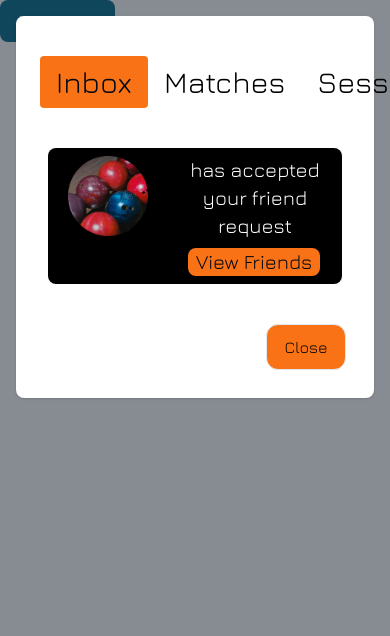
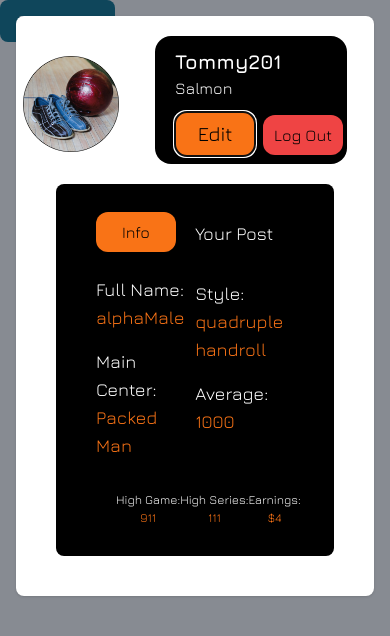
Before and after one commit to JayvonK/Full-Stack---Strike-Showdown, a Next.js app: page /pages/ModalTestPage in a window 390 px wide. Shown: the top 636 px of the page. Built offline with nearby package versions, Linux system fonts and the light colour scheme.

Commit message:
More responsivenesss

```diff
--- a/src/app/pages/ModalTestPage/page.tsx
+++ b/src/app/pages/ModalTestPage/page.tsx
@@ -19,8 +19,8 @@ function page() {
       <Modal dismissible show={openModal} onClose={() => setOpenModal(false)}>
 
        {/* <FriendsModalComponent/>  */}
-     <InboxModalComponent/>
-      {/* <ProfileModalComponent userName={'Tommy201'} proNouns={'Salmon'} fullName={'alphaMale'} mainCenter={'Packed Man'} average={'1000'} highGames={'911'} highSeries={'111'} earnings={'4'} style={'quadruple handroll'} />  */}
+     {/* <InboxModalComponent/>   */}
+      <ProfileModalComponent userName={'Tommy201'} proNouns={'Salmon'} fullName={'alphaMale'} mainCenter={'Packed Man'} average={'1000'} highGames={'911'} highSeries={'111'} earnings={'4'} style={'quadruple handroll'} />
  {/* <JoinSessionModalComponent />  */}
 {/* <ViewProfileModalComponent userName={'Briaaa'} proNouns={'hers/she'} record={'15'} mainCenter={'267'} average={'150'} highGames={'140'} highSeries={'100'} earnings={'2000'} style={'Righty'} email={'briaharrold@gmail.com'}/> */}
 
--- a/src/components/PageComponents/ModalComponents/FriendsModalComponent.tsx
+++ b/src/components/PageComponents/ModalComponents/FriendsModalComponent.tsx
@@ -3,7 +3,7 @@ import UserMinus from "../../../../public/images/UserMinus.png";
 import ProfilePic from "../../../../public/images/Ellipse 16.png";
 import { useState } from 'react';
 import { Modal, Button} from 'flowbite-react';
-import "../../../app/css/LoginPage.css";
+import "../../../app/css/LoginPageAndHome.css";
 const FriendsModalComponent = () => {
     const [openModal, setOpenModal] = useState(false);
   return (
--- a/src/components/PageComponents/ModalComponents/InboxModalComponent.tsx
+++ b/src/components/PageComponents/ModalComponents/InboxModalComponent.tsx
@@ -34,10 +34,10 @@ const InboxModalComponent = () => {
   };
   return (
     <>
-      <div className="px-6 py-10 ">
+      <div className="  px-6 py-5  lg:py-10 ">
         <div className="flex justify-evenly">
           <button
-            className={`tab-button px-4 w-48 py-2 rounded focus:outline-none jura text-3xl ${
+            className={`tab-button px-4 w-48 py-2 rounded focus:outline-none jura text-xl md:text-2xl lg:text-3xl ${
               activeTab === "Inbox" ? "bg-orange-500   " : " text-black"
             }`}
             onClick={() => handleTabChange("Inbox")}
@@ -45,7 +45,7 @@ const InboxModalComponent = () => {
             Inbox
           </button>
           <button
-            className={`tab-button px-4 py-2 w-48 rounded focus:outline-none jura text-3xl ${
+            className={`tab-button px-4 py-2 w-48 rounded focus:outline-none jura text-xl md:text-2xl lg:text-3xl ${
               activeTab === "Matches" ? "bg-orange-500 " : " text-black "
             }`}
             onClick={() => handleTabChange("Matches")}
@@ -53,7 +53,7 @@ const InboxModalComponent = () => {
             Matches
           </button>
           <button
-            className={`tab-button px-4 py-2 w-48 rounded focus:outline-none jura text-3xl ${
+            className={`tab-button px-4 py-2 w-48 rounded focus:outline-none jura text-xl md:text-2xl lg:text-3xl ${
               activeTab === "Sessions" ? "bg-orange-500  " : " text-black"
             }`}
             onClick={() => handleTabChange("Sessions")}
@@ -69,34 +69,34 @@ const InboxModalComponent = () => {
             <img className="h-20" alt="" src={ProfilePic.src} />{" "}
             <div className="pl-10 ">
               {" "}
-              <h2 className="text-center text-xl pb-2 jura text-white">
-                <h1></h1> has accepted your friend request
+              <h2 className="text-center text-lg md:text-2xl lg:text-3xl pb-3 jura  text-white">
+               has accepted your friend request
               </h2>
-              <button   className="text-center text-xl bg-orange-500 rounded-lg jura px-2">
+              <button   className="text-center text-xl md:text-2xl lg:text-3xl bg-orange-500 rounded-lg jura px-2">
                 View Friends
               </button>
             </div>
           </div>
         )}
         {tabTwoActive && (
-          <h2 className="text-center text-3xl jura py-40 px-40">
+          <h2 className="text-center text-xl md:text-2xl lg:text-3xl jura py-20 px-20 lg:py-40 lg:px-40">
             No Notifications
           </h2>
         )}
         {tabThreeActive && (
-          <h2 className="text-center text-3xl jura  py-40 px-40">
+          <h2 className="text-center text-xl md:text-2xl lg:text-3xl jura py-20 px-20  lg:py-40 lg:px-40">
             No Notifications
           </h2>
         )}
       </div>
 
       <div className="flex justify-end py-7 px-7">
-        <Button
-          className=" border-color outline-none   mt-3 bg-orange-500  w-20 md:w-36 rounded-xl  md:rounded-lg  hover:!bg-orange-500 text-black jura"
+        <button
+          className=" border-color focus:outline-none h-10 md:h-12 lg:h-14    mt-3 bg-orange-500  w-20 md:w-36 rounded-md    hover:!bg-orange-500 text-black jura"
           onClick={() => setOpenModal(false)}
         >
-          <h3 className=" text-base  md:text-3xl   ">Close</h3>
-        </Button>
+          <h3 className=" text-xl md:text-2xl lg:text-3xl   ">Close</h3>
+        </button>
       </div>
     </>
   );
--- a/src/components/PageComponents/ModalComponents/ProfileModalComponent.tsx
+++ b/src/components/PageComponents/ModalComponents/ProfileModalComponent.tsx
@@ -1,7 +1,7 @@
 
 import React, { useState } from 'react'
 import { Modal } from 'flowbite-react';
-import "../../../app/css/LoginPage.css";
+import "../../../app/css/LoginPageAndHome.css";
 import ProfilePic2 from "../../../../public/images/profilePIc.png";
 import { useRouter } from 'next/navigation';
 const ProfileModalComponent = (props:{userName:string, proNouns:string, fullName:string, mainCenter:string, average:string, highGames:string, highSeries:string, earnings:string, style:string }) => {
@@ -21,7 +21,7 @@ const ProfileModalComponent = (props:{userName:string, proNouns:string, fullName
         className=" mt-5 lg:ml-5 ml-0  md:mt-5 lg:mt-10 pr-4 h-24 md:h-48"
       ></img>
     </div>
-<div className='lg:px-5 mx-5 lg:mx-0 my-0 lg:my-5'>
+<div className='lg:px-5 mx-5 lg:mx-0 my-0 lg:my-5 '>
     <div className="grid grid-flow-col overflow-hidden  bg-black rounded-2xl w-48 justify-center   md:mx-0 md:px-0 md:pt-4 md:pb-4 md:pr-5    md:w-96 md:h-60">
       <div className=" ml-4 ">
         <div className="grid grid-flow-col  auto-cols-max justify-start items-center pb-3 ">
@@ -38,7 +38,7 @@ const ProfileModalComponent = (props:{userName:string, proNouns:string, fullName
 
         <div className=" justify-center">
           <button className="  bg-orange-500 md:mt-5 mr-2   w-20 md:w-36 rounded-xl  md:rounded-2xl pt-2 pb-2  hover:!bg-orange-500 mb-2 text-black jura">
-            <h3 className="text-base md:text-3xl">Edit</h3>
+            <h3 className="text-xl md:text-3xl">Edit</h3>
           </button>
 
           <button onClick={handleLogOut} className="bg-red-500 md:ml-10    w-20 md:w-36 rounded-xl  md:rounded-2xl pt-2 pb-2  text-black jura">
@@ -49,42 +49,42 @@ const ProfileModalComponent = (props:{userName:string, proNouns:string, fullName
     </div>
   </div>
   </div>
-<div className='lg:px-5 lg:pb-5  '>
-  <div className="rounded-xl   bg-black  justify-center px-2 py-2 mx-5 lg:mx-0 mb-5  lg:px-10 lg:">
-    <div className="rounded-xl   justify-space bg-black w-50  grid grid-flow-col auto-cols">
+<div className='px-5 pb-5  '>
+  <div className="rounded-lg   bg-black  justify-center  py-2 mx-5  mb-5  px-10 ">
+    <div className="rounded-lg   justify-space bg-black w-50  grid grid-flow-col auto-cols">
       <div className="">
         <h1 className=" bg-orange-500    text-center mt-5   text-base md:text-3xl md:w-36   w-20  rounded-xl  md:rounded-2xl    pt-2 pb-2  mb-2 text-black jura">
           Info
         </h1>
-        <p className="text-white jura text-xs md:text-xl pt-4">
+        <p className="text-white jura text-lg md:text-xl pt-4">
           Full Name:
         </p>
-        <p className="text-orange-500 text-sm jura md:text-2xl ">
+        <p className="text-orange-500 text-lg jura md:text-2xl ">
           {props.fullName}
         </p>
 
-        <p className="text-white jura text-xs md:text-xl pt-4 ">
+        <p className="text-white jura text-lg md:text-xl pt-4 ">
           Main Center:
         </p>
 
-        <p className="overflow-auto text-orange-500 text-sm jura md:text-2xl">
+        <p className="overflow-auto text-orange-500 text-lg jura md:text-2xl">
         {props.mainCenter}
         </p>
       </div>
       <div className="">
-        <h1 className="text-white jura text-xs  md:text-3xl  mt-5 rounded-xl   pt-2 pb-2  mb-2 jura">
+        <h1 className="text-white jura text-lg  md:text-3xl  mt-5 rounded-xl   pt-2 pb-2  mb-2 jura">
           Your Post
         </h1>
-        <p className="text-white jura text-xs md:text-xl pt-4">
+        <p className="text-white jura text-lg md:text-xl pt-4">
           Style:
         </p>
-        <p className="text-orange-500 text-sm jura md:text-2xl">
+        <p className="text-orange-500 text-lg jura md:text-2xl">
           {props.style}
         </p>
-        <p className="text-white jura text-xs md:text-xl pt-4">
+        <p className="text-white jura text-lg md:text-xl pt-4">
           Average:
         </p>
-        <p className="text-orange-500 text-sm jura md:text-2xl">
+        <p className="text-orange-500 text-lg jura md:text-2xl">
           {props.average}
         </p>
       </div>
```
